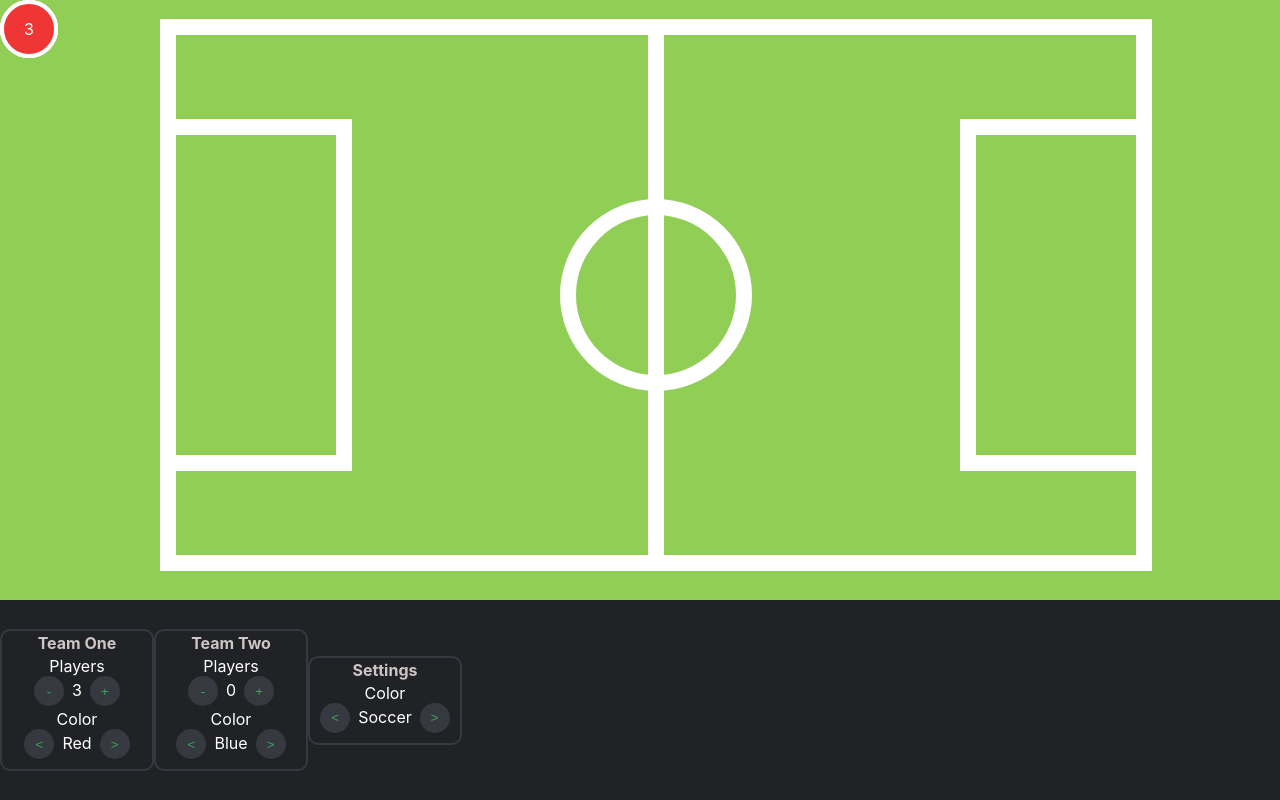
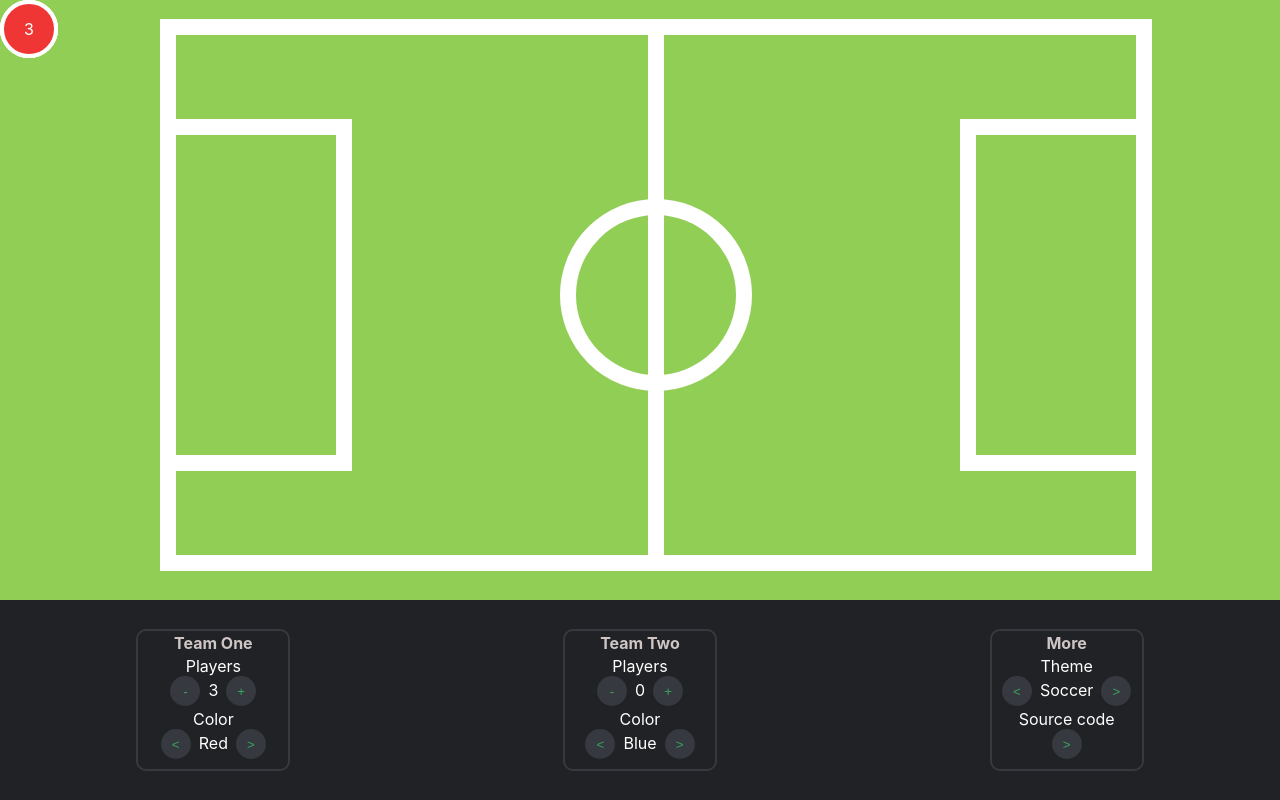
Before and after one commit to ClaitonDenardi/freetical-pad, a React (Create React App) app: page / in a window 1280 px wide. Built offline with nearby package versions, Linux system fonts and the light colour scheme.

Commit message:
Little adjustments

```diff
--- a/public/index.html
+++ b/public/index.html
@@ -7,37 +7,14 @@
     <meta name="theme-color" content="#000000" />
     <meta
       name="description"
-      content="Web site created using create-react-app"
+      content="A simple and free version of tatical pad."
     />
     <link rel="apple-touch-icon" href="%PUBLIC_URL%/logo192.png" />
-    <!--
-      manifest.json provides metadata used when your web app is installed on a
-      user's mobile device or desktop. See https://developers.google.com/web/fundamentals/web-app-manifest/
-    -->
     <link rel="manifest" href="%PUBLIC_URL%/manifest.json" />
-    <!--
-      Notice the use of %PUBLIC_URL% in the tags above.
-      It will be replaced with the URL of the `public` folder during the build.
-      Only files inside the `public` folder can be referenced from the HTML.
-
-      Unlike "/favicon.ico" or "favicon.ico", "%PUBLIC_URL%/favicon.ico" will
-      work correctly both with client-side routing and a non-root public URL.
-      Learn how to configure a non-root public URL by running `npm run build`.
-    -->
-    <title>React App</title>
+    <title>Freetical Pad</title>
   </head>
   <body>
     <noscript>You need to enable JavaScript to run this app.</noscript>
     <div id="root"></div>
-    <!--
-      This HTML file is a template.
-      If you open it directly in the browser, you will see an empty page.
-
-      You can add webfonts, meta tags, or analytics to this file.
-      The build step will place the bundled scripts into the <body> tag.
-
-      To begin the development, run `npm start` or `yarn start`.
-      To create a production bundle, use `npm run build` or `yarn build`.
-    -->
   </body>
 </html>
--- a/src/App.js
+++ b/src/App.js
@@ -62,11 +62,12 @@ function App() {
     }
   };
 
-  const removePlayer = () => {
-    let aux = teams.one;
+  const removePlayer = (e) => {
+    let team = e.target.name;
+    let aux = teams[team];
     if (aux.length > 0) {
       aux.pop();
-      setTeams({ ...teams, one: aux });
+      setTeams({ ...teams, [team]: aux });
     }
   };
 
--- a/src/components/SettingsBar.js
+++ b/src/components/SettingsBar.js
@@ -4,6 +4,7 @@ const Bar = styled.div`
   background: #202225;
   height: 25vh;
   display: flex;
+  justify-content: space-around;
   align-items: center;
 `;
 
@@ -116,12 +117,25 @@ const SettingsBar = ({
       </Container>
 
       <Container>
-        <Section>Settings</Section>
-        <Title>Color</Title>
+        <Section>More</Section>
+        <Title>Theme</Title>
         <Commands>
           <Button onClick={prevTheme()}>{"<"}</Button>
           <Data>{theme}</Data>
           <Button onClick={nextTheme()}>{">"}</Button>
+        </Commands>
+        <Title>Source code</Title>
+        <Commands>
+          <Button
+            onClick={() =>
+              window.open(
+                "https://github.com/ClaitonDenardi/react-tatical-pad",
+                "_blank"
+              )
+            }
+          >
+            {">"}
+          </Button>
         </Commands>
       </Container>
     </Bar>
```
